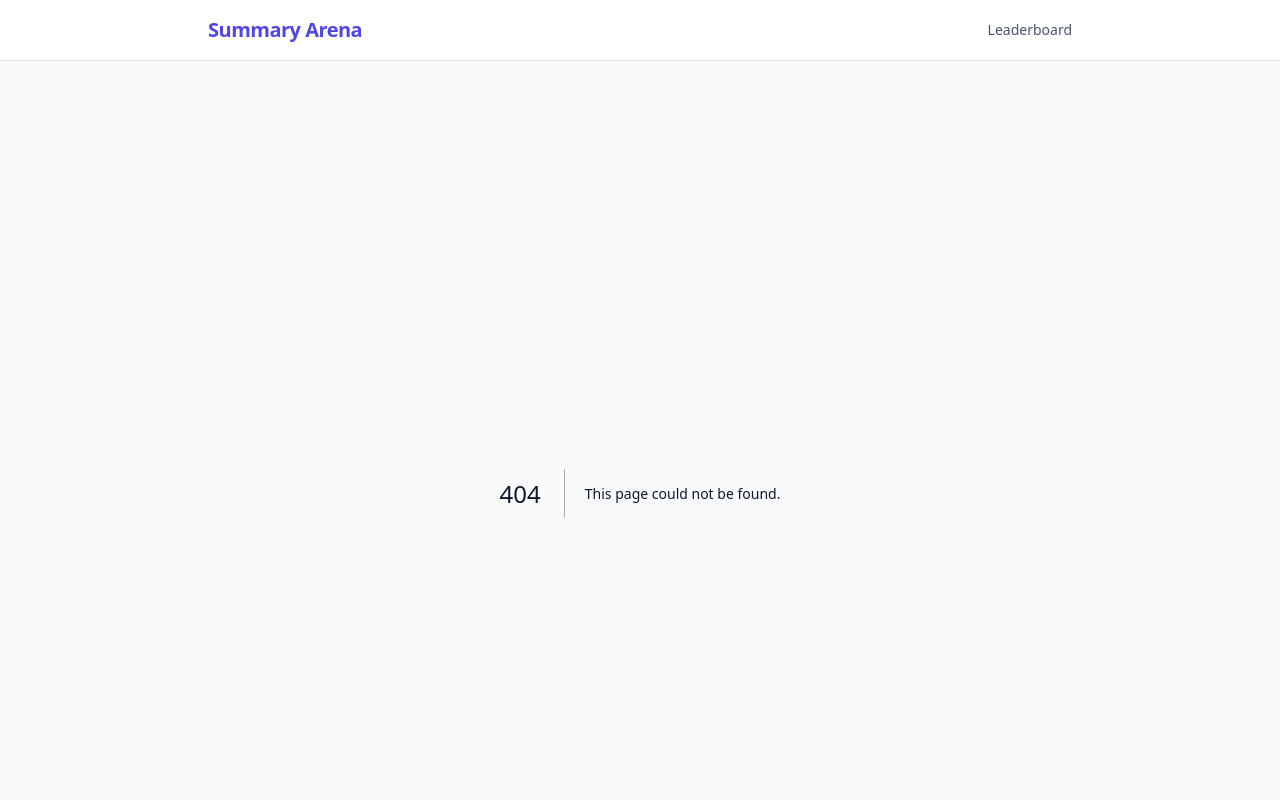
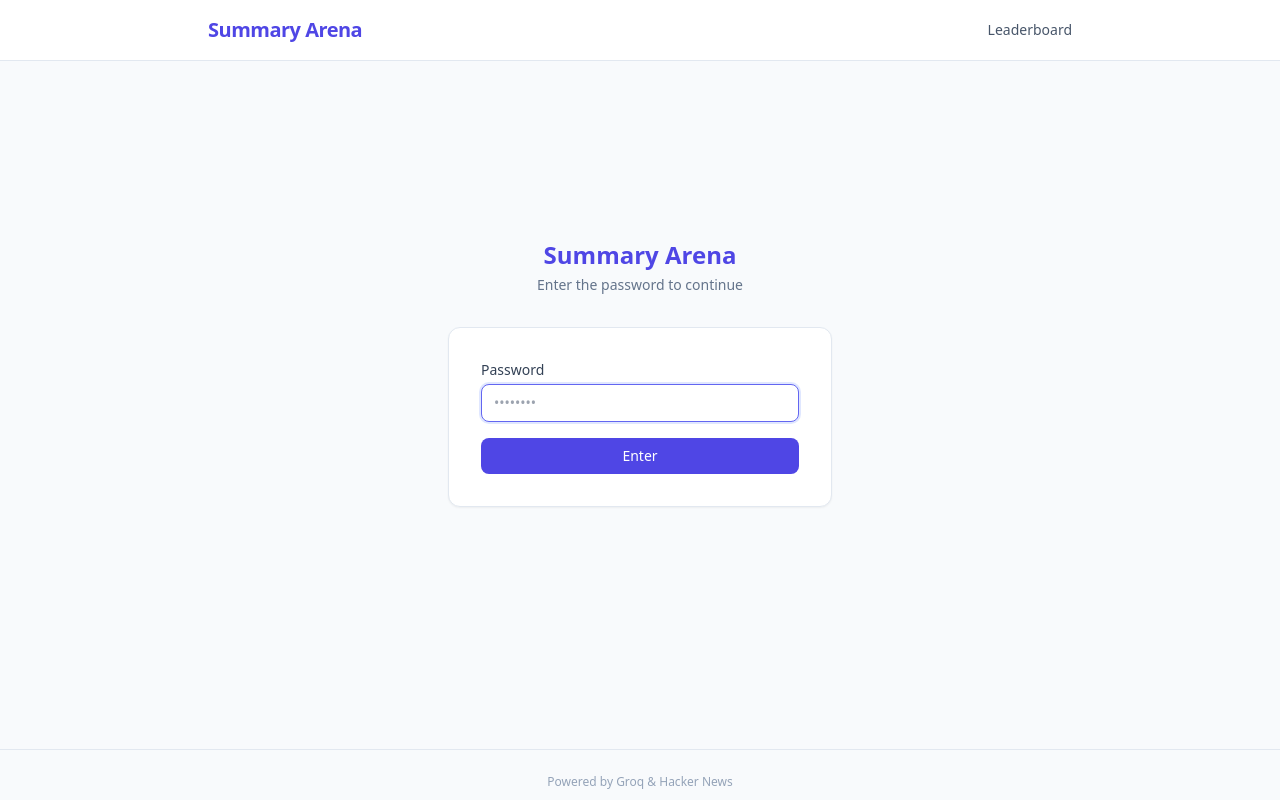
Before and after one commit to Om-Kamath/summary-arena, a Next.js app: page /login in a window 1280 px wide. Before the commit this address had no page. Shown: the top 800 px of the page. Built offline with nearby package versions, Linux system fonts and the light colour scheme.

Commit message:
added password

```diff
--- /dev/null
+++ b/app/api/auth/route.ts
@@ -0,0 +1,19 @@
+import { NextRequest, NextResponse } from 'next/server'
+
+export async function POST(req: NextRequest) {
+  const { password } = await req.json()
+
+  if (!password || password !== process.env.APP_PASSWORD) {
+    return NextResponse.json({ error: 'Incorrect password' }, { status: 401 })
+  }
+
+  const res = NextResponse.json({ ok: true })
+  res.cookies.set('arena_auth', password, {
+    httpOnly: true,
+    secure: process.env.NODE_ENV === 'production',
+    sameSite: 'lax',
+    maxAge: 60 * 60 * 24 * 7, // 7 days
+    path: '/',
+  })
+  return res
+}
--- /dev/null
+++ b/app/login/page.tsx
@@ -0,0 +1,70 @@
+'use client'
+
+import { useState, FormEvent } from 'react'
+import { useRouter } from 'next/navigation'
+
+export default function LoginPage() {
+  const [password, setPassword] = useState('')
+  const [error, setError]       = useState('')
+  const [loading, setLoading]   = useState(false)
+  const router = useRouter()
+
+  async function handleSubmit(e: FormEvent) {
+    e.preventDefault()
+    setLoading(true)
+    setError('')
+
+    const res = await fetch('/api/auth', {
+      method: 'POST',
+      headers: { 'Content-Type': 'application/json' },
+      body: JSON.stringify({ password }),
+    })
+
+    if (res.ok) {
+      router.push('/')
+      router.refresh()
+    } else {
+      setError('Incorrect password')
+      setLoading(false)
+    }
+  }
+
+  return (
+    <div className="flex min-h-[70vh] items-center justify-center">
+      <div className="w-full max-w-sm">
+        <div className="mb-8 text-center">
+          <h1 className="text-2xl font-bold text-indigo-600">Summary Arena</h1>
+          <p className="mt-1 text-sm text-slate-500">Enter the password to continue</p>
+        </div>
+
+        <form onSubmit={handleSubmit} className="rounded-xl border border-slate-200 bg-white p-8 shadow-sm">
+          <label className="mb-1 block text-sm font-medium text-slate-700" htmlFor="password">
+            Password
+          </label>
+          <input
+            id="password"
+            type="password"
+            value={password}
+            onChange={e => setPassword(e.target.value)}
+            className="w-full rounded-lg border border-slate-300 px-3 py-2 text-sm outline-none focus:border-indigo-500 focus:ring-2 focus:ring-indigo-100"
+            placeholder="••••••••"
+            autoFocus
+            required
+          />
+
+          {error && (
+            <p className="mt-2 text-sm text-red-500">{error}</p>
+          )}
+
+          <button
+            type="submit"
+            disabled={loading}
+            className="mt-4 w-full rounded-lg bg-indigo-600 py-2 text-sm font-medium text-white hover:bg-indigo-700 transition-colors disabled:opacity-50"
+          >
+            {loading ? 'Checking…' : 'Enter'}
+          </button>
+        </form>
+      </div>
+    </div>
+  )
+}
```
Also changed, not shown: middleware.ts (added, +25 -0 lines), 1 other file (tests, documents, lock files or other folders).
